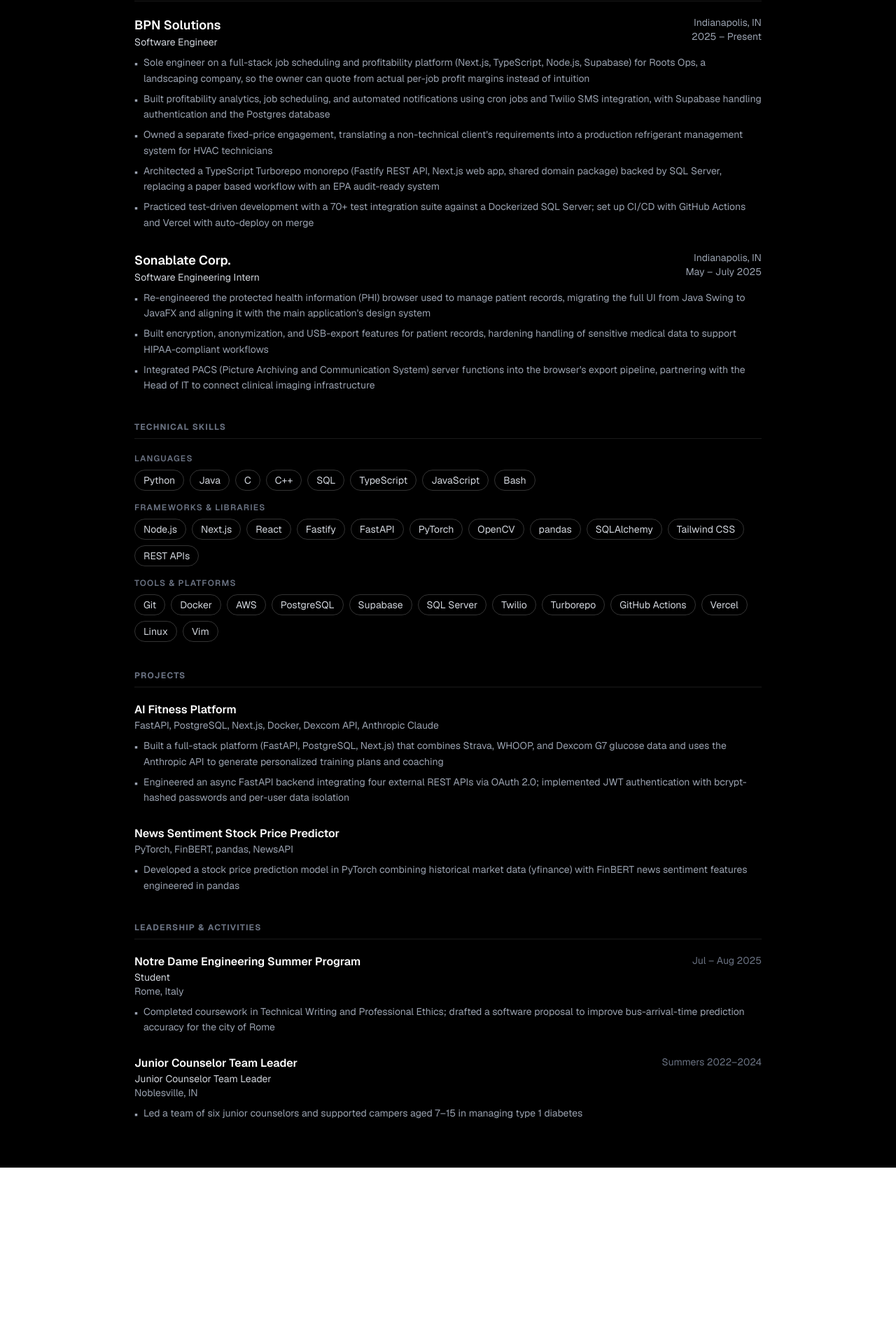
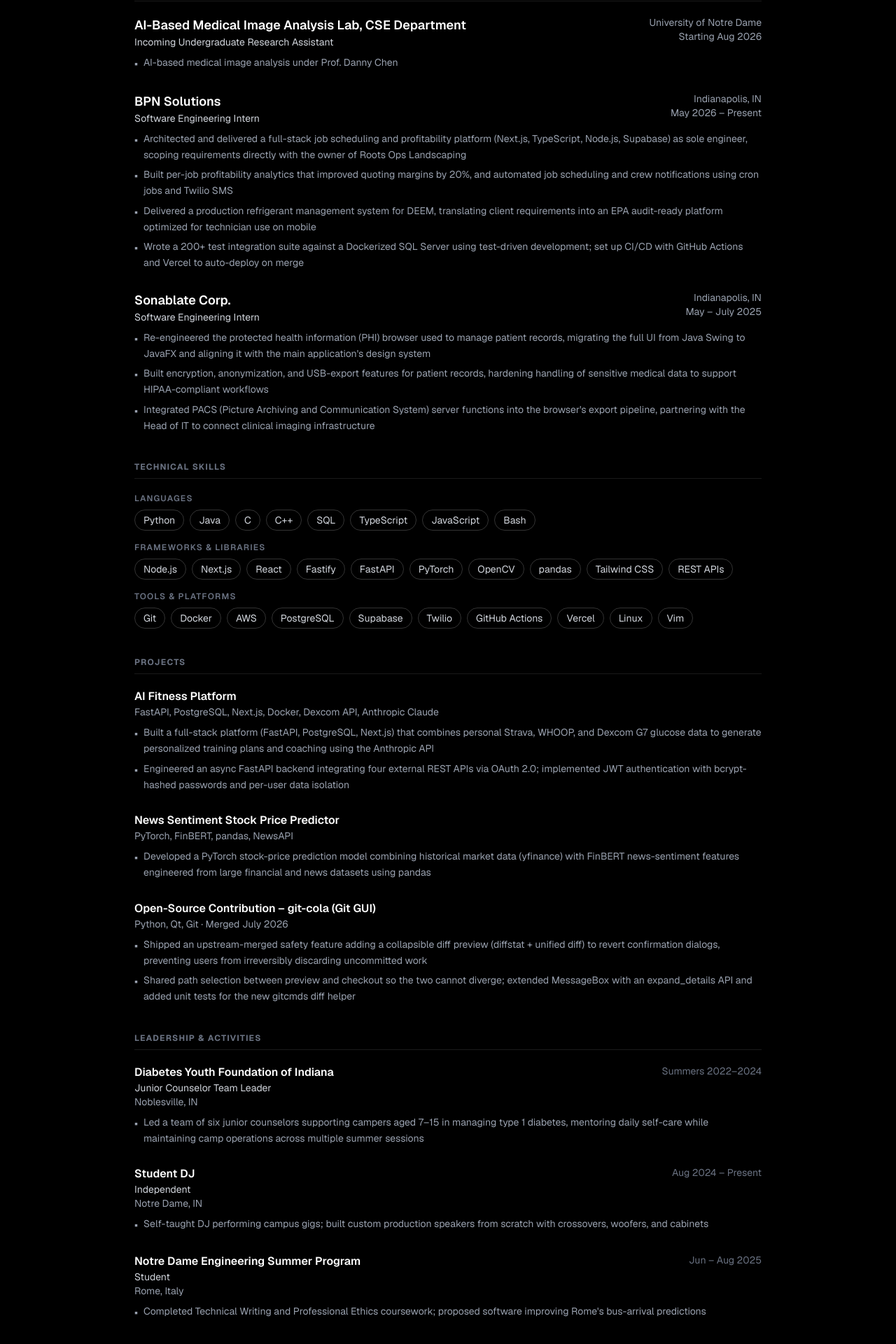
Before and after one commit to Land784/will-schmidt-portfolio, a Next.js app: page /resume in a window 1280 px wide. Shown: the part 590-2510 px from the top of the page at 70% size. Before the commit the page ends 2258 px from the top, so only its background shows below. Built offline with nearby package versions, Linux system fonts and the light colour scheme.

Commit message:
Update resume to latest one-pager and add git-cola contribution to projects

```diff
--- a/components/ui/projects.tsx
+++ b/components/ui/projects.tsx
@@ -21,6 +21,16 @@
 
 const projects = [
     {
+        name: "Open-Source Contribution: git-cola",
+        hook: "An upstream-merged safety feature for git-cola, a Git GUI: a collapsible diff preview on revert confirmation dialogs that prevents users from irreversibly discarding uncommitted work.",
+        description:
+            "Adds a diffstat and unified diff preview to the revert confirmation dialog so users see exactly what will be discarded before confirming. " +
+            "Shares path selection between the preview and the checkout operation so the two cannot diverge, extends MessageBox with an expand_details API, " +
+            "and adds unit tests for the new gitcmds diff helper. Merged upstream in July 2026.",
+        tech: ["Python", "Qt", "Git"],
+        github: "https://github.com/git-cola/git-cola/pull/1621",
+    },
+    {
         name: "Personal Portfolio Website",
         hook: "The site you're viewing: a recruiter-optimized portfolio built with modern web technologies.",
         description:
@@ -29,15 +39,6 @@
             "Architected with reusable components and strict TypeScript throughout.",
         tech: ["Next.js 16", "React 19", "TypeScript", "Tailwind CSS v4", "shadcn/ui"],
         github: "https://github.com/Land784/will-schmidt-portfolio",
-    },
-    {
-        name: "Project Title",
-        hook: "One-sentence description of what this project does and why it matters.",
-        description:
-            "A short technical summary of how it was built, what problems it solved, and any notable engineering decisions made along the way.",
-        tech: ["TypeScript", "Node.js", "Docker"],
-        github: "#",
-        comingSoon: true,
     },
 ];
 
@@ -82,40 +83,7 @@
 
                 {/* Secondary project grid */}
                 <div className="grid grid-cols-1 md:grid-cols-2 gap-6">
-                    {projects.map((project, index) =>
-                        project.comingSoon ? (
-                            <div
-                                key={index}
-                                className="border border-dashed border-white/20 rounded-2xl p-6 flex flex-col"
-                            >
-                                <span className="text-xs font-semibold text-gray-600 uppercase tracking-widest mb-3 block">
-                                    Coming Soon
-                                </span>
-
-                                <h3 className="text-xl font-bold mb-1 text-gray-400">{project.name}</h3>
-
-                                <p className="text-gray-500 text-sm mb-3">{project.hook}</p>
-
-                                <p className="text-gray-600 text-sm leading-relaxed mb-5 flex-1">
-                                    {project.description}
-                                </p>
-
-                                <div className="flex flex-wrap gap-2 mb-5">
-                                    {project.tech.map((t) => (
-                                        <span
-                                            key={t}
-                                            className="text-xs px-3 py-1 border border-white/10 rounded-full text-gray-600"
-                                        >
-                                            {t}
-                                        </span>
-                                    ))}
-                                </div>
-
-                                <span className="inline-flex items-center gap-2 text-sm font-semibold text-gray-600 border border-white/10 px-5 py-2.5 rounded-xl w-fit cursor-not-allowed">
-                                    GitHub →
-                                </span>
-                            </div>
-                        ) : (
+                    {projects.map((project, index) => (
                         <div
                             key={index}
                             className="border border-white/30 rounded-2xl p-6 flex flex-col"
@@ -147,8 +115,7 @@
                                 GitHub →
                             </a>
                         </div>
-                        )
-                    )}
+                    ))}
                 </div>
 
             </div>
--- a/lib/resume-data.ts
+++ b/lib/resume-data.ts
@@ -30,17 +30,26 @@
 
 export const experience: ExperienceEntry[] = [
     {
-        year: "2025 – Present",
-        title: "Software Engineer",
+        year: "Starting Aug 2026",
+        title: "Incoming Undergraduate Research Assistant",
+        company: "AI-Based Medical Image Analysis Lab, CSE Department",
+        location: "University of Notre Dame",
+        date: "Starting Aug 2026",
+        bullets: [
+            "AI-based medical image analysis under Prof. Danny Chen",
+        ],
+    },
+    {
+        year: "May 2026 – Present",
+        title: "Software Engineering Intern",
         company: "BPN Solutions",
         location: "Indianapolis, IN",
-        date: "2025 – Present",
+        date: "May 2026 – Present",
         bullets: [
-            "Sole engineer on a full-stack job scheduling and profitability platform (Next.js, TypeScript, Node.js, Supabase) for Roots Ops, a landscaping company, so the owner can quote from actual per-job profit margins instead of intuition",
-            "Built profitability analytics, job scheduling, and automated notifications using cron jobs and Twilio SMS integration, with Supabase handling authentication and the Postgres database",
-            "Owned a separate fixed-price engagement, translating a non-technical client's requirements into a production refrigerant management system for HVAC technicians",
-            "Architected a TypeScript Turborepo monorepo (Fastify REST API, Next.js web app, shared domain package) backed by SQL Server, replacing a paper based workflow with an EPA audit-ready system",
-            "Practiced test-driven development with a 70+ test integration suite against a Dockerized SQL Server; set up CI/CD with GitHub Actions and Vercel with auto-deploy on merge",
+            "Architected and delivered a full-stack job scheduling and profitability platform (Next.js, TypeScript, Node.js, Supabase) as sole engineer, scoping requirements directly with the owner of Roots Ops Landscaping",
+            "Built per-job profitability analytics that improved quoting margins by 20%, and automated job scheduling and crew notifications using cron jobs and Twilio SMS",
+            "Delivered a production refrigerant management system for DEEM, translating client requirements into an EPA audit-ready platform optimized for technician use on mobile",
+            "Wrote a 200+ test integration suite against a Dockerized SQL Server using test-driven development; set up CI/CD with GitHub Actions and Vercel to auto-deploy on merge",
         ],
     },
     {
@@ -59,25 +68,36 @@
 
 export const leadership: LeadershipEntry[] = [
     {
-        year: "Jul – Aug 2025",
-        title: "Notre Dame Engineering Summer Program",
-        role: "Student",
-        company: "Notre Dame Engineering Summer Program",
-        location: "Rome, Italy",
-        date: "Jul – Aug 2025",
-        bullets: [
-            "Completed coursework in Technical Writing and Professional Ethics; drafted a software proposal to improve bus-arrival-time prediction accuracy for the city of Rome",
-        ],
-    },
-    {
         year: "Summers 2022–2024",
-        title: "Junior Counselor Team Leader",
+        title: "Diabetes Youth Foundation of Indiana",
         role: "Junior Counselor Team Leader",
         company: "Diabetes Youth Foundation of Indiana",
         location: "Noblesville, IN",
         date: "Summers 2022–2024",
         bullets: [
-            "Led a team of six junior counselors and supported campers aged 7–15 in managing type 1 diabetes",
+            "Led a team of six junior counselors supporting campers aged 7–15 in managing type 1 diabetes, mentoring daily self-care while maintaining camp operations across multiple summer sessions",
+        ],
+    },
+    {
+        year: "Aug 2024 – Present",
+        title: "Student DJ",
+        role: "Independent",
+        company: "Independent",
+        location: "Notre Dame, IN",
+        date: "Aug 2024 – Present",
+        bullets: [
+            "Self-taught DJ performing campus gigs; built custom production speakers from scratch with crossovers, woofers, and cabinets",
+        ],
+    },
+    {
+        year: "Jun – Aug 2025",
+        title: "Notre Dame Engineering Summer Program",
+        role: "Student",
+        company: "Notre Dame Engineering Summer Program",
+        location: "Rome, Italy",
+        date: "Jun – Aug 2025",
+        bullets: [
+            "Completed Technical Writing and Professional Ethics coursework; proposed software improving Rome's bus-arrival predictions",
         ],
     },
 ];
@@ -89,11 +109,11 @@
     },
     {
         label: "Frameworks & Libraries",
-        items: ["Node.js", "Next.js", "React", "Fastify", "FastAPI", "PyTorch", "OpenCV", "pandas", "SQLAlchemy", "Tailwind CSS", "REST APIs"],
+        items: ["Node.js", "Next.js", "React", "Fastify", "FastAPI", "PyTorch", "OpenCV", "pandas", "Tailwind CSS", "REST APIs"],
     },
     {
         label: "Tools & Platforms",
-        items: ["Git", "Docker", "AWS", "PostgreSQL", "Supabase", "SQL Server", "Twilio", "Turborepo", "GitHub Actions", "Vercel", "Linux", "Vim"],
+        items: ["Git", "Docker", "AWS", "PostgreSQL", "Supabase", "Twilio", "GitHub Actions", "Vercel", "Linux", "Vim"],
     },
 ];
 
@@ -111,7 +131,7 @@
         title: "AI Fitness Platform",
         stack: "FastAPI, PostgreSQL, Next.js, Docker, Dexcom API, Anthropic Claude",
         bullets: [
-            "Built a full-stack platform (FastAPI, PostgreSQL, Next.js) that combines Strava, WHOOP, and Dexcom G7 glucose data and uses the Anthropic API to generate personalized training plans and coaching",
+            "Built a full-stack platform (FastAPI, PostgreSQL, Next.js) that combines personal Strava, WHOOP, and Dexcom G7 glucose data to generate personalized training plans and coaching using the Anthropic API",
             "Engineered an async FastAPI backend integrating four external REST APIs via OAuth 2.0; implemented JWT authentication with bcrypt-hashed passwords and per-user data isolation",
         ],
     },
@@ -119,7 +139,15 @@
         title: "News Sentiment Stock Price Predictor",
         stack: "PyTorch, FinBERT, pandas, NewsAPI",
         bullets: [
-            "Developed a stock price prediction model in PyTorch combining historical market data (yfinance) with FinBERT news sentiment features engineered in pandas",
+            "Developed a PyTorch stock-price prediction model combining historical market data (yfinance) with FinBERT news-sentiment features engineered from large financial and news datasets using pandas",
+        ],
+    },
+    {
+        title: "Open-Source Contribution – git-cola (Git GUI)",
+        stack: "Python, Qt, Git · Merged July 2026",
+        bullets: [
+            "Shipped an upstream-merged safety feature adding a collapsible diff preview (diffstat + unified diff) to revert confirmation dialogs, preventing users from irreversibly discarding uncommitted work",
+            "Shared path selection between preview and checkout so the two cannot diverge; extended MessageBox with an expand_details API and added unit tests for the new gitcmds diff helper",
         ],
     },
 ];
```
Also changed, not shown: 1 other file (tests, documents, lock files or other folders). Lines whose indentation alone changed are shown as unchanged.
